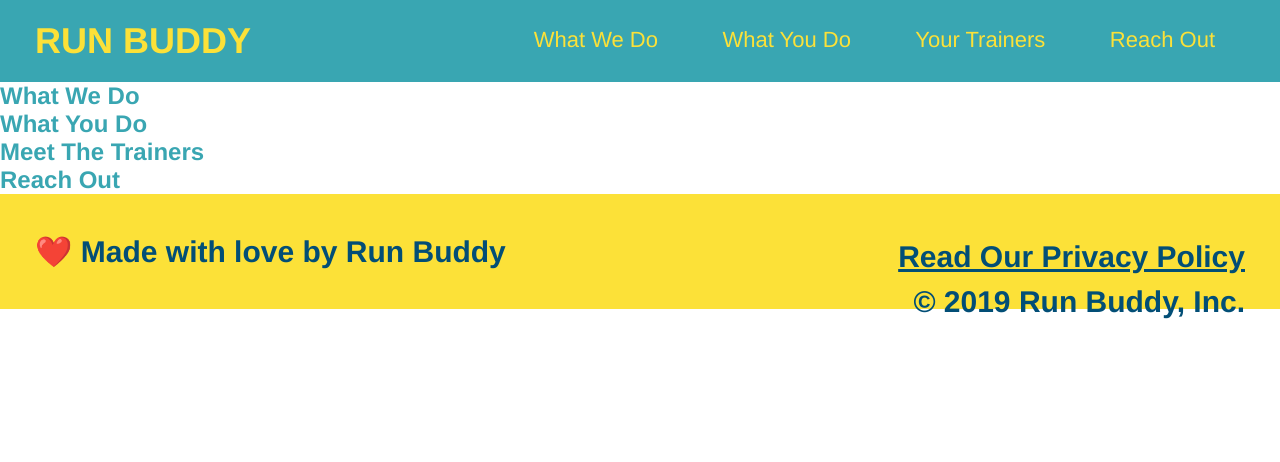
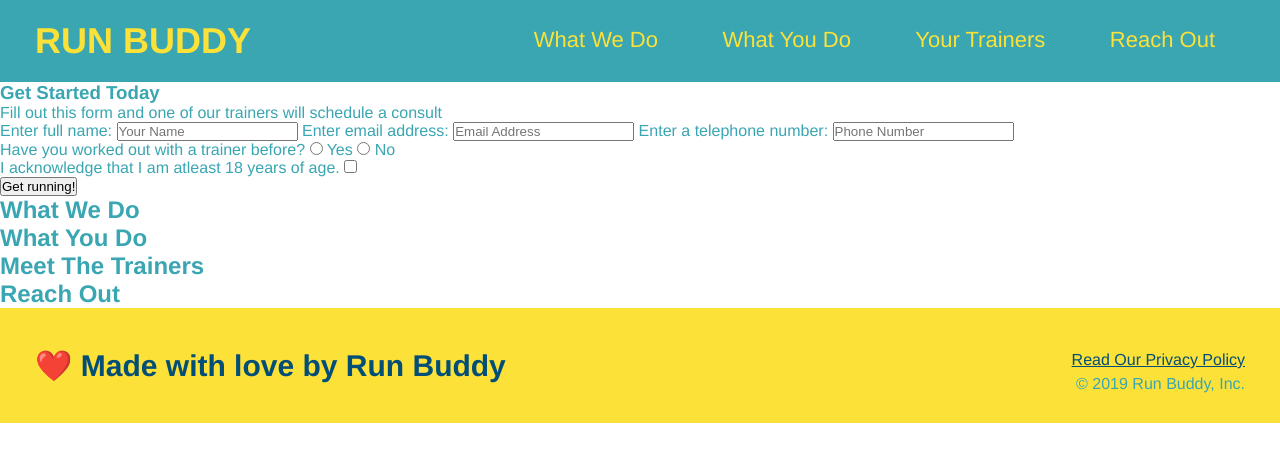
Before and after one commit to mspierings96/run-buddy, a plain HTML site: page index.html in a window 1280 px wide. Drawn offline with Linux system fonts and the light colour scheme.

Commit message:
<changes to html, corrections made>

```diff
--- a/index.html
+++ b/index.html
@@ -32,7 +32,37 @@
                 </ul>
             </nav>
         </header>
-
+            <section>
+                <div>
+                    <h3>Get Started Today</h3>
+                    <p>Fill out this form and one of our trainers will schedule a consult</p>
+                    <!-- Add form element -->
+                    <form>
+                        <label for="name">Enter full name:</label>
+                        <input type="text" placeholder="Your Name" name="name" id="name" />
+                        <label for="email">Enter email address:</label>
+                        <input type="email" placeholder="Email Address" name="email" id="email" />
+                        <label for="phone">Enter a telephone number:</label>
+                        <input type="tel" placeholder="Phone Number" name="phone" id="phone"/>
+                        <p>
+                            Have you worked out with a trainer before?
+                            <input type="radio" name="trainer-confirm" id="trainer-yes" />
+                            <label for="trainer-yes">Yes</label>
+                            <input type="radio" name="trainer-confirm" id="trainer-no" />
+                            <label for="trainer-no">No</label>
+                        </p>
+                        <p>
+                            <label for="checkbox">
+                                I acknowledge that I am atleast 18 years of age.
+                            </label>
+                            <input type="checkbox" name="age-confirm" id="checkbox"/>
+                        </p>
+                        <button type="submit">
+                            Get running!
+                        </button>
+                    </form>
+                </div>
+            </section>
         <!-- hero/jumbotron -->
         <section>
         </section>
@@ -59,12 +89,11 @@
 
         <!-- footer -->
         <footer>
-            <h2>
-                <div>
-                    <a href="#">Read Our Privacy Policy</a><br />
-                    &copy; 2019 Run Buddy, Inc.
-                </div>
-                ❤️ Made with love by Run Buddy</h2>
+            <h2>❤️ Made with love by Run Buddy</h2>
+            <div>
+                <a href="#">Read Our Privacy Policy</a><br />
+                &copy; 2019 Run Buddy, Inc.
+            </div>
         </footer>
 
     </body>
```
